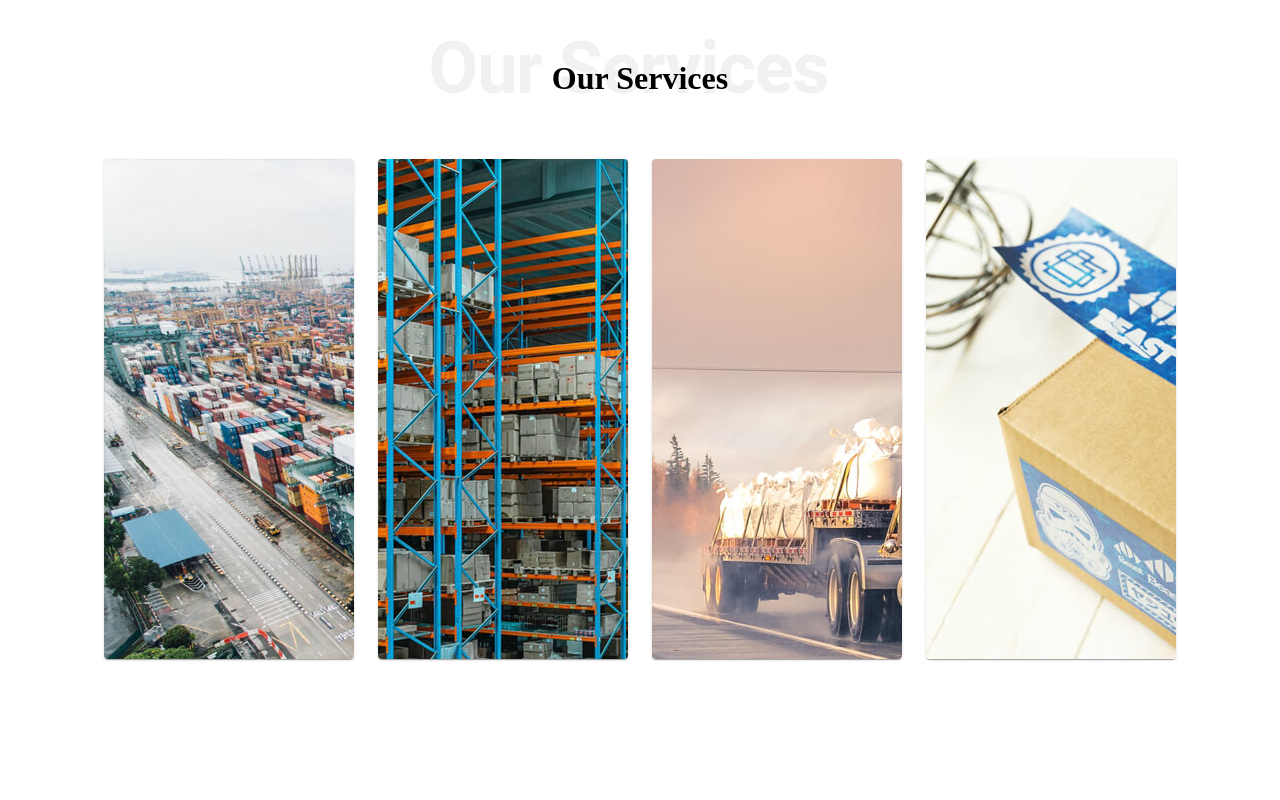
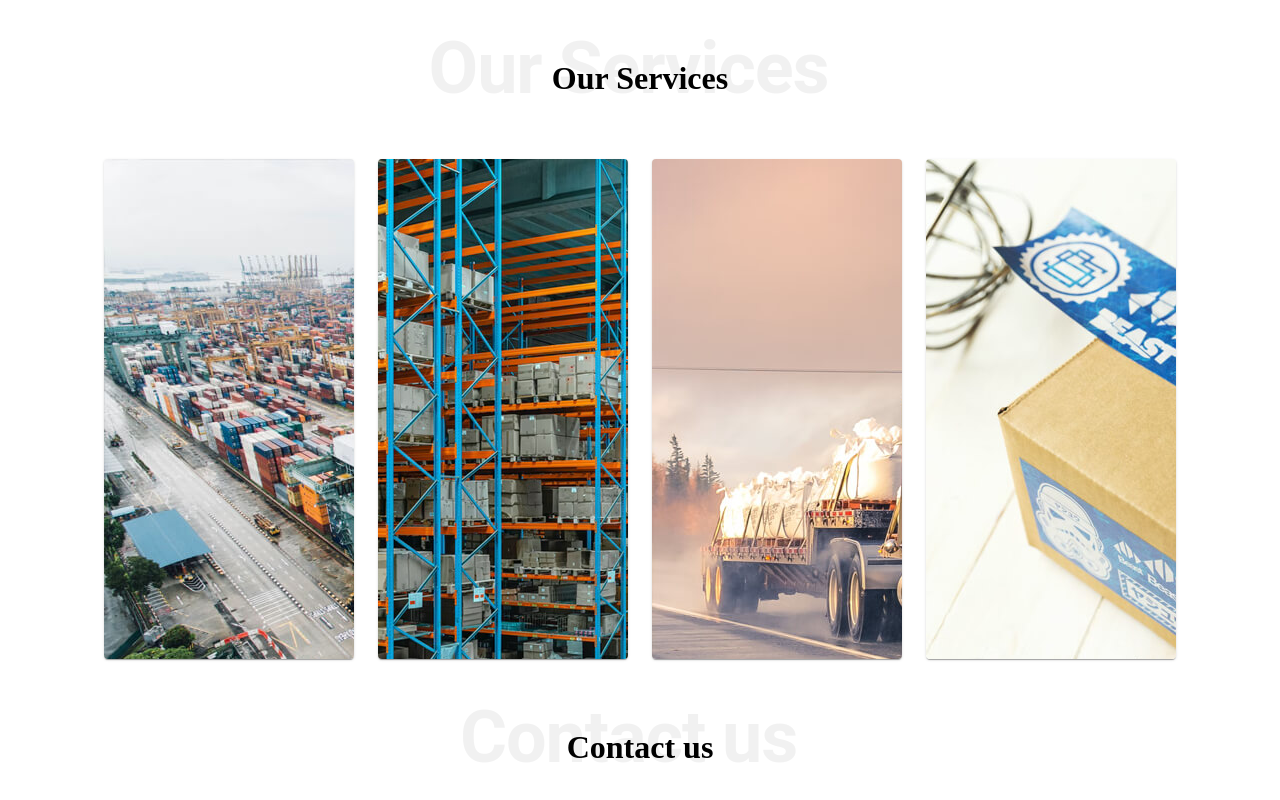
Before and after one commit to Parthsabhaya18/globsea-exim, a Next.js app: page /Availability/DetailsManagment in a window 1280 px wide. Shown: the part 1127-1927 px from the top of the page. Before the commit the page ends 1856 px from the top, so only its background shows below. Built offline with nearby package versions, Linux system fonts and the light colour scheme.

Commit message:
added contact us

```diff
--- a/src/pages/Availability/DetailsManagment.jsx
+++ b/src/pages/Availability/DetailsManagment.jsx
@@ -4,6 +4,7 @@ import './DetailsManagment.css';
 import OurLocationAvailability from "./components/OurLocationAvailability.jsx";
 import OurServices from "./components/OurServices.jsx";
 import AboutUs from "./components/AboutUs.jsx";
+import ContactUs from "./components/ContactUs.jsx";
 const Availability = () =>{
 
     return(
@@ -11,6 +12,7 @@ const Availability = () =>{
            <OurLocationAvailability/>
            <AboutUs/>
            <OurServices/>
+           <ContactUs/>
         </>
     )
 }
--- /dev/null
+++ b/src/pages/Availability/components/ContactUs.jsx
@@ -0,0 +1,41 @@
+"use client"
+import TypographyText from "@/common/Text";
+import { Box } from "@mui/material";
+import { useState } from "react";
+
+const ContactUs = () =>{
+const [name,setName] = useState("");
+const [product,setProduct] = useState("");
+const [phoneNo,setPhoneNo] = useState("");
+const [email,setEmail] = useState("");
+const [Message,setMessage] = useState("");
+
+     const ContactUsjson = [
+        {
+            placeholder: 'Your Name',
+        },
+        {
+            placeholder: 'Which product are you interested in?',
+        },
+        {
+            placeholder: 'Your Phone Number',
+        },
+        {
+            placeholder: 'Your Email',
+        },
+        {
+            placeholder: 'Your Message',
+        },
+    ]
+    return(
+        <Box className='main'>
+        <TypographyText>
+        Contact us
+        </TypographyText>
+        <Box>
+
+        </Box>
+        </Box>
+    )
+}
+export default ContactUs;
```
Also changed, not shown: src/utilies/UtilisJson.js (line endings or trailing spaces).
